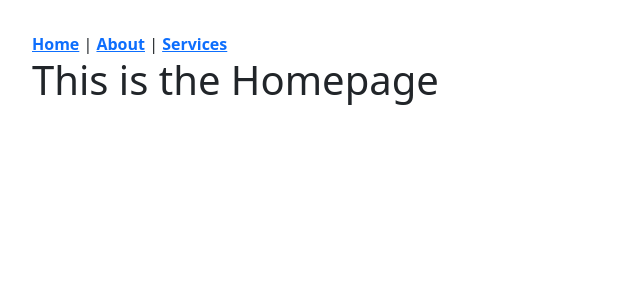
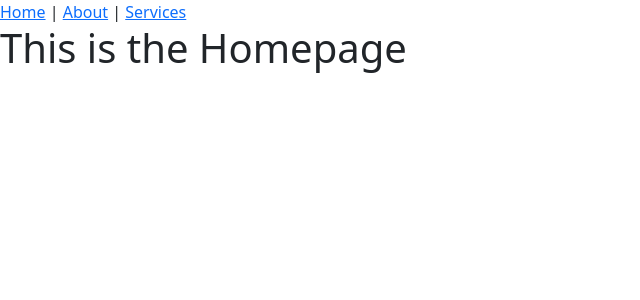
Before and after one commit to project-graveyard/codereviewshop, a Vue app: page / in a window 1280 px wide. Shown: the top 300 px of the page, without its empty margins (0-640 px from the left). Built offline with nearby package versions, Linux system fonts and the light colour scheme.

Commit message:
rm default vue css colors

```diff
--- a/src/assets/base.css
+++ b/src/assets/base.css
@@ -1,53 +1,3 @@
-/* color palette from <https://github.com/vuejs/theme> */
-:root {
-  --vt-c-white: #ffffff;
-  --vt-c-white-soft: #f8f8f8;
-  --vt-c-white-mute: #f2f2f2;
-
-  --vt-c-black: #181818;
-  --vt-c-black-soft: #222222;
-  --vt-c-black-mute: #282828;
-
-  --vt-c-indigo: #2c3e50;
-
-  --vt-c-divider-light-1: rgba(60, 60, 60, 0.29);
-  --vt-c-divider-light-2: rgba(60, 60, 60, 0.12);
-  --vt-c-divider-dark-1: rgba(84, 84, 84, 0.65);
-  --vt-c-divider-dark-2: rgba(84, 84, 84, 0.48);
-
-  --vt-c-text-light-1: var(--vt-c-indigo);
-  --vt-c-text-light-2: rgba(60, 60, 60, 0.66);
-  --vt-c-text-dark-1: var(--vt-c-white);
-  --vt-c-text-dark-2: rgba(235, 235, 235, 0.64);
-}
-
-/* semantic color variables for this project */
-:root {
-  --color-background: var(--vt-c-white);
-  --color-background-soft: var(--vt-c-white-soft);
-  --color-background-mute: var(--vt-c-white-mute);
-
-  --color-border: var(--vt-c-divider-light-2);
-  --color-border-hover: var(--vt-c-divider-light-1);
-
-  --color-heading: var(--vt-c-text-light-1);
-  --color-text: var(--vt-c-text-light-1);
-}
-
-@media (prefers-color-scheme: dark) {
-  :root {
-    --color-background: var(--vt-c-black);
-    --color-background-soft: var(--vt-c-black-soft);
-    --color-background-mute: var(--vt-c-black-mute);
-
-    --color-border: var(--vt-c-divider-dark-2);
-    --color-border-hover: var(--vt-c-divider-dark-1);
-
-    --color-heading: var(--vt-c-text-dark-1);
-    --color-text: var(--vt-c-text-dark-2);
-  }
-}
-
 *,
 *::before,
 *::after {
@@ -56,14 +6,6 @@
 }
 
 body {
-  min-height: 100vh;
-  color: var(--color-text);
-  background: var(--color-background);
-  transition: color 0.5s, background-color 0.5s;
-  line-height: 1.6;
-  font-family: Inter, -apple-system, BlinkMacSystemFont, 'Segoe UI', Roboto, Oxygen, Ubuntu,
-    Cantarell, 'Fira Sans', 'Droid Sans', 'Helvetica Neue', sans-serif;
-  font-size: 18px;
   text-rendering: optimizeLegibility;
   -webkit-font-smoothing: antialiased;
   -moz-osx-font-smoothing: grayscale;
--- a/src/assets/main.css
+++ b/src/assets/main.css
@@ -1,15 +1 @@
 @import './base.css';
-
-#app {
-  max-width: 1280px;
-  margin: 0 auto;
-  padding: 2rem;
-
-  font-weight: normal;
-}
-
-a {
-  text-decoration: none;
-  color: #ffffff;
-  font-weight: bolder;
-}
```
